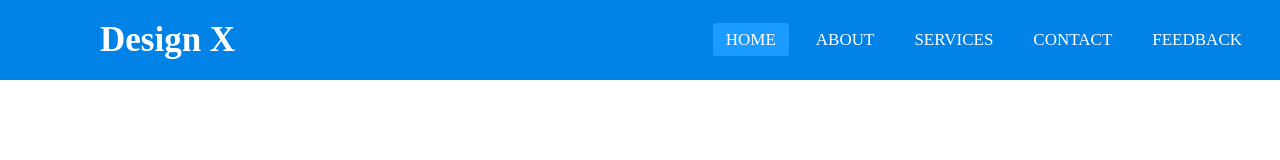
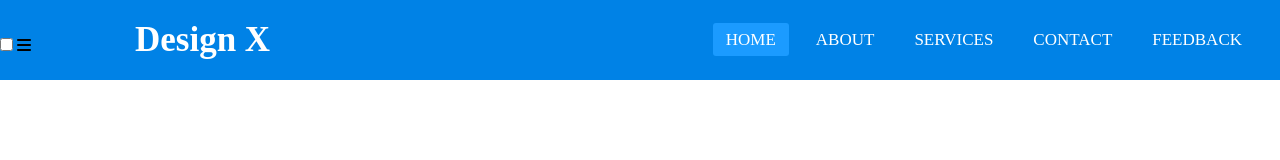
Before and after one commit to Nathnael-Sherry/Deva_Laundry, a website built with Parcel: page index.html in a window 1280 px wide. Built offline with nearby package versions, Linux system fonts and the light colour scheme.

Commit message:
Deva Laundry

```diff
--- a/index.html
+++ b/index.html
@@ -7,10 +7,14 @@
   <meta http-equiv="X-UA-Compatible" content="ie=edge">
   <title>DEVA LAUNDRY</title>
   <link rel="stylesheet" href="css/style.css">
-</head>
+  </head>
 <body>
 
   <nav>
+    <input type="checkbox" id="check">
+    <label for="check">
+      <i class="fas fa-bars"></i>
+    </label>
     <label class="logo">Design X</label>
     <ul>
       <li><a class="active" href="">Home</a></li>
@@ -21,5 +25,8 @@
     </ul>
   </nav>
 
+
+<script src="https://kit.fontawesome.com/a076d05399.js" crossorigin="anonymous"></script>
+
 </body>
 </html>
```
